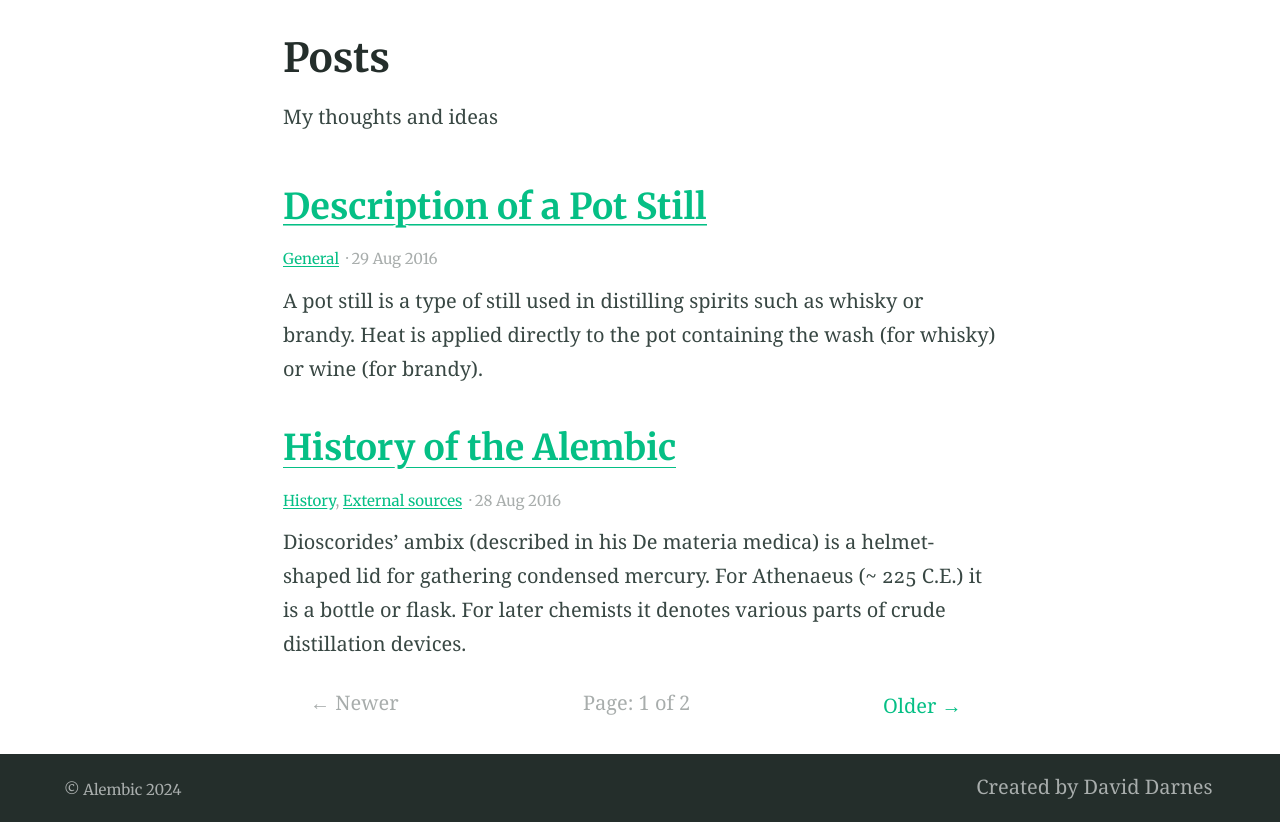
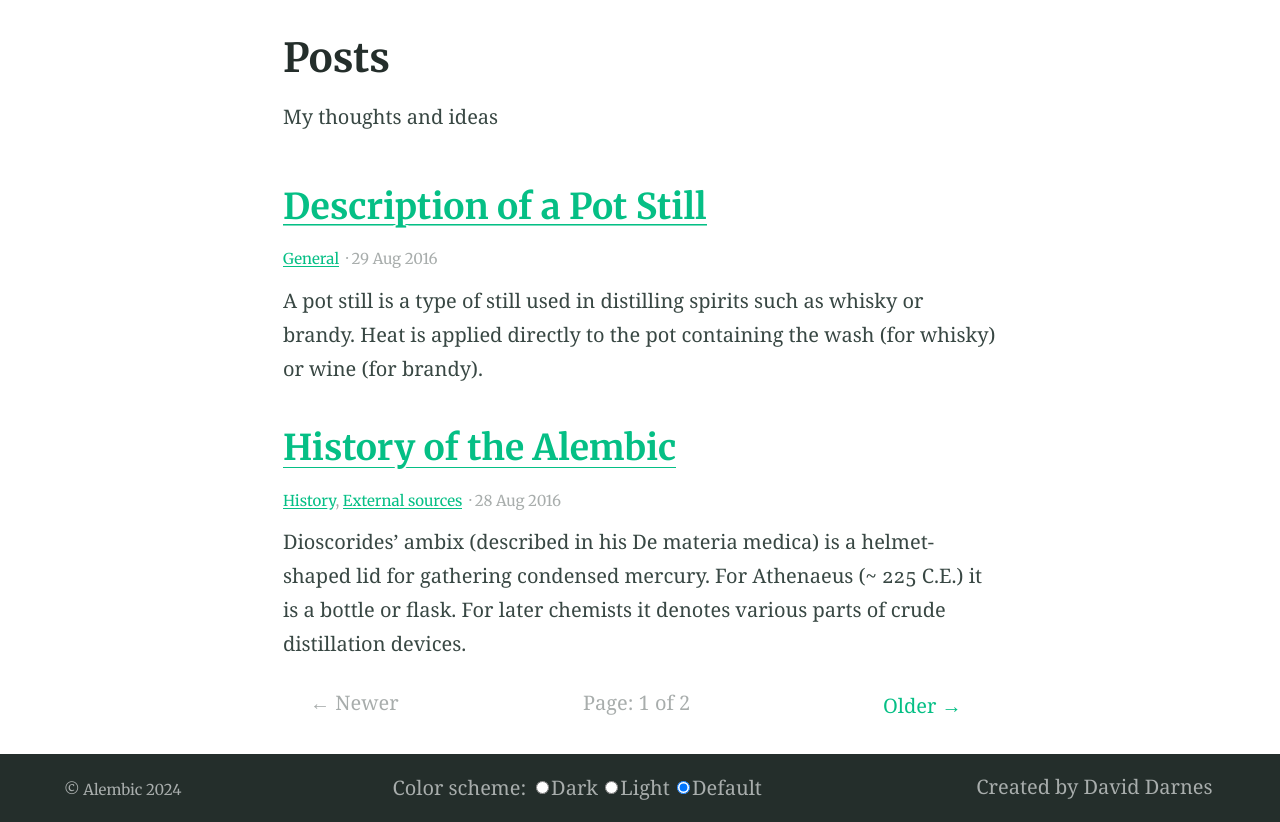
Before and after one commit to daviddarnes/alembic, a Jekyll site: the page built from blog/index.html, in a window 1280 px wide, cut to the strip 412-1234 px from the top of the page. Built offline with Jekyll 4.4.1, drawn with Linux system fonts in a browser that asks for light colours; the list of posts is cut into pages by our own code.

Commit message:
First pass at adding a color scheme switcher to the footer

```diff
--- /dev/null
+++ b/_includes/site-color-scheme.html
@@ -0,0 +1,22 @@
+<script
+  type="module"
+  src="https://esm.sh/@daviddarnes/storage-form@2.0.0"
+></script>
+
+<storage-form class="color-scheme">
+  <form>
+    <legend>Color scheme</legend>
+    <label>
+      <input type="radio" name="theme" value="dark" />
+      <span>Dark</span>
+    </label>
+    <label>
+      <input type="radio" name="theme" value="light" />
+      <span>Light</span>
+    </label>
+    <label>
+      <input type="radio" name="theme" value="" checked />
+      <span>Default</span>
+    </label>
+  </form>
+</storage-form>
--- a/_includes/site-footer.html
+++ b/_includes/site-footer.html
@@ -1,9 +1,11 @@
 <footer class="footer">
   <div class="container">
-    <div class="copyright  typeset">
-      <small class="small">&copy; {{ site.title }} {{ site.time | date: '%Y' }}</small>
+    <div class="copyright typeset">
+      <small class="small">
+        &copy; {{ site.title }} {{ site.time | date: '%Y' }}
+      </small>
     </div>
 
-    {% include nav-footer.html %}
+    {% include site-color-scheme.html %} {% include nav-footer.html %}
   </div>
 </footer>
--- a/_includes/site-header.html
+++ b/_includes/site-header.html
@@ -1,10 +1,8 @@
 <header class="header">
   <div class="container">
-    {% if site.logo %}{% include site-logo.html %}{% endif %}
-
-    {% include nav-header.html %}
+    {% if site.logo %}{% include site-logo.html %}{% endif %} {% include
+    nav-header.html %}
   </div>
 
   {% include site-feature.html %}
-
 </header>
--- a/_sass/_settings.scss
+++ b/_sass/_settings.scss
@@ -27,8 +27,7 @@ $white: var(--white, #ffffff) !default;
   --link: #05bf85;
   --hover: #008000;
   --focus: #fa407a;
-  --caption: #a8adac;
-  --white: #000000;
+  --caption: #6f7473;
 }
 
 // Typography
--- a/_sass/_theme.scss
+++ b/_sass/_theme.scss
@@ -49,11 +49,24 @@ body {
   background: $featureBackgroundColour;
   background-size: cover;
   background-position: center;
+  position: relative;
   .container {
     min-height: 35vh;
     max-width: 60%;
+    position: relative;
+    z-index: 1;
     @include flex-direction(column);
     @include justify-content(center);
+  }
+  &[style]::before {
+    content: "";
+    position: absolute;
+    top: 0;
+    left: 0;
+    right: 0;
+    bottom: 0;
+    background: $featureBackgroundColour;
+    opacity: 0.3;
   }
 }
 
@@ -166,6 +179,26 @@ body {
 
 .section {
   margin: 0;
+}
+
+.color-scheme {
+  form,
+  label {
+    @include flexbox;
+    @include align-items(center);
+    margin: 0;
+    padding: 0;
+  }
+  legend,
+  input[type="radio"] {
+    margin-right: 0.15rem;
+  }
+  label {
+    margin-left: 0.4rem;
+  }
+  legend::after {
+    content: ":";
+  }
 }
 
 // Lists
@@ -307,7 +340,7 @@ button,
 .button {
   cursor: pointer;
   display: inline-block;
-  color: $backgroundColour;
+  color: $white;
   background: $accentColour;
   transition: box-shadow 0.1s;
   will-change: box-shadow;
@@ -426,12 +459,12 @@ pre code {
   button {
     background-image: none;
     text-shadow: none;
-    color: $backgroundColour;
+    color: $white;
     &:hover,
     &:active,
     &:focus {
       background-image: none;
-      color: $backgroundColour;
+      color: $white;
     }
   }
   hr {
@@ -456,7 +489,7 @@ pre code {
 }
 
 @media (prefers-color-scheme: dark) {
-  :root:has(:not([value="light"]:checked)) {
+  :root:not(:has([value="light"]:checked)) {
     @include dark-scheme();
   }
 }
```
